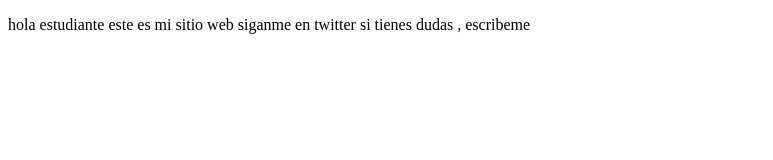
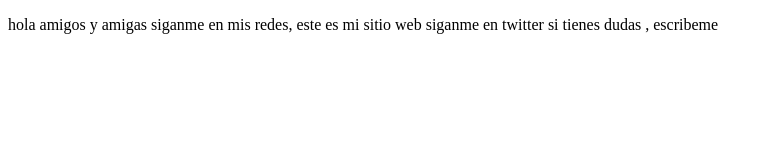
Before and after one commit to miguelvillamizar365/proyectoDemoCursoPrework, a plain HTML site: page index.html in a window 1280 px wide. Shown: the whole page, without its empty margins (0-773 px from the left). Drawn offline with Linux system fonts and the light colour scheme.

Commit message:
Cambio hola amig@s

```diff
--- a/index.html
+++ b/index.html
@@ -7,7 +7,7 @@
 </head>
 <body>
     <p>
-        hola estudiante este es mi sitio web
+        hola amigos y amigas siganme en mis redes, este es mi sitio web
         siganme en twitter si tienes dudas , escribeme
     </p>
 </body>
```
